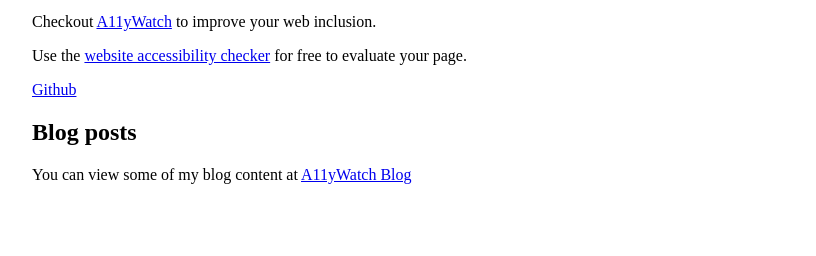
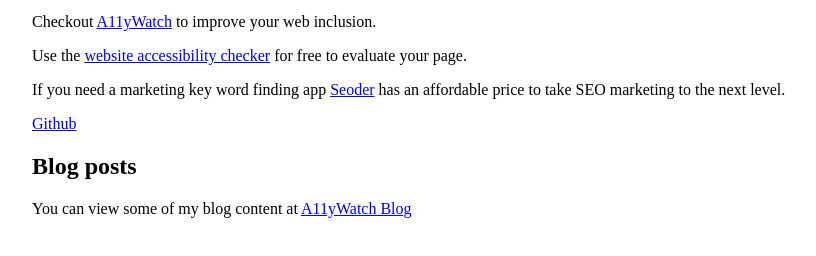
Before and after one commit to j-mendez/portfolio, an Astro site: page / in a window 1280 px wide. Shown: the part 176-432 px from the top of the page, without its empty margins (8-824 px from the left). Built offline with nearby package versions, Linux system fonts and the light colour scheme; Astro itself is replaced by a stand-in of ours.

Commit message:
chore(home) add seoder link

```diff
--- a/src/components/home.tsx
+++ b/src/components/home.tsx
@@ -26,6 +26,15 @@ const Home = () => {
           </a>{" "}
           for free to evaluate your page.
         </p>
+
+        <p>
+          If you need a marketing key word finding app {" "}
+          <a href="https://seoder.com" target="_blank" rel="external">
+            Seoder
+          </a>{" "}
+          has an affordable price to take SEO marketing to the next level.
+        </p>
+
         <a
           href="https://github.com/j-mendez"
           target="_blank"
```
